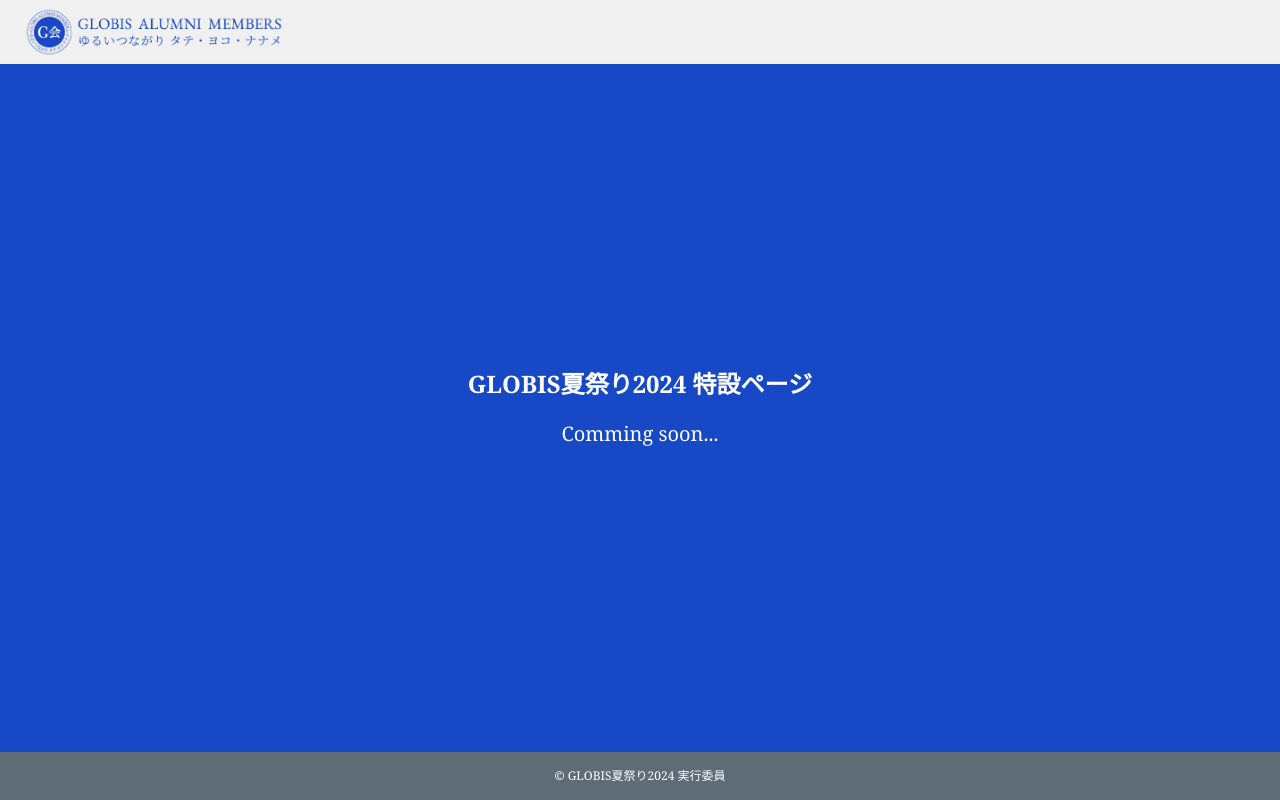
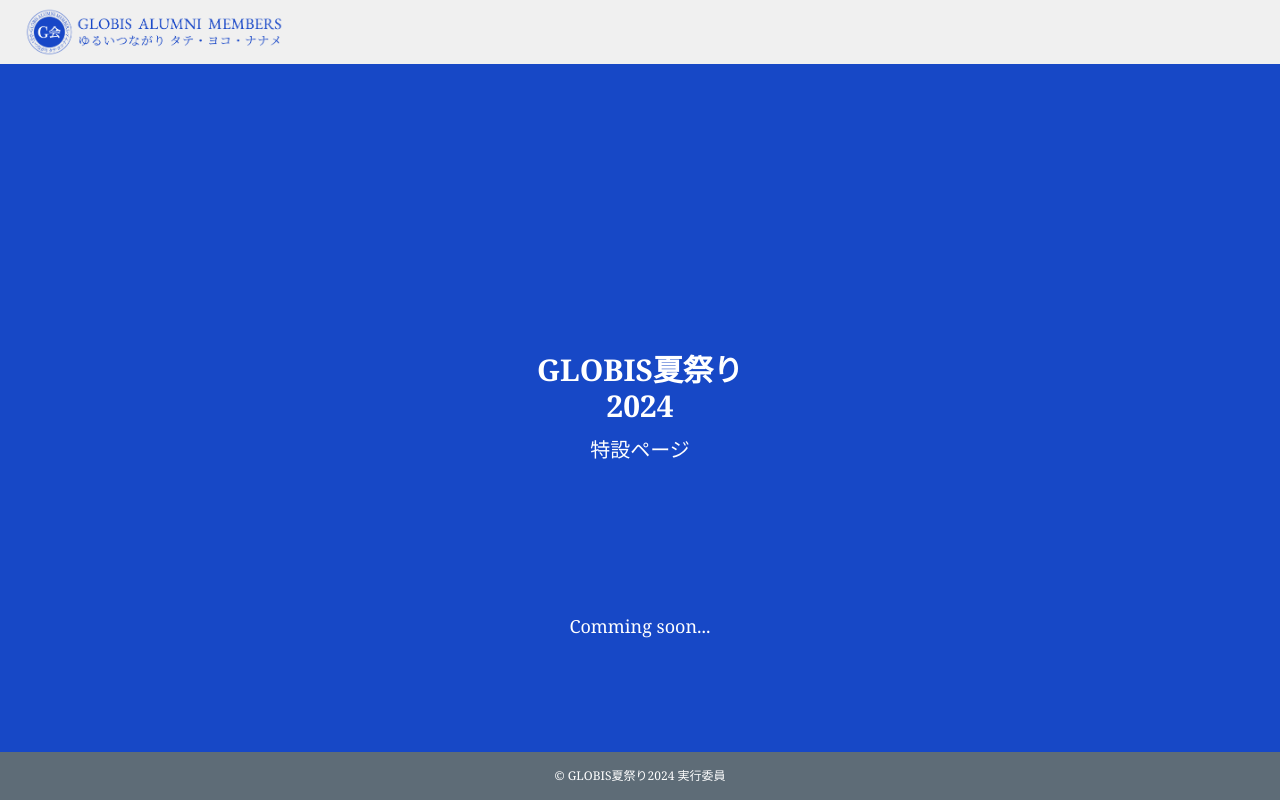
Before and after one commit to RYOTA-F/globis-summer-festival-2024, a Next.js app: page / in a window 1280 px wide. Built offline with nearby package versions, Linux system fonts and the light colour scheme.

Commit message:
:art: Main 修正

```diff
--- a/src/constants/global.ts
+++ b/src/constants/global.ts
@@ -1,7 +1,13 @@
-const TITLE = 'GLOBIS夏祭り2024' as const
+const GLOBIS = 'GLOBIS' as const
+const SUMMER_FESTIVAL = '夏祭り' as const
+const YEAR_2024 = '2024' as const
+const TITLE = `${GLOBIS}${SUMMER_FESTIVAL}${YEAR_2024}` as const
 const COPY = `${TITLE} 実行委員` as const
 
 export const SITE = {
   TITLE,
+  GLOBIS,
+  SUMMER_FESTIVAL,
+  YEAR_2024,
   COPY,
 } as const
--- a/src/constants/text.ts
+++ b/src/constants/text.ts
@@ -1 +1,7 @@
-export const TEXT = {} as const
+const SPECIAL_PAGE = '特設ページ' as const
+const COMMING_SOON = 'Comming soon...' as const
+
+export const TEXT = {
+  SPECIAL_PAGE,
+  COMMING_SOON,
+} as const
--- a/src/features/home/Main/Main.tsx
+++ b/src/features/home/Main/Main.tsx
@@ -1,4 +1,5 @@
 import { SITE } from '../../../constants/global'
+import { TEXT } from '../../../constants/text'
 
 export const ARIA_LABEL = 'main' as const
 
@@ -9,9 +10,20 @@
       aria-label={ARIA_LABEL}
     >
       <div>
-        <h1 className="text-2xl font-bold">{SITE.TITLE} 特設ページ</h1>
-        <h2 className="flex justify-center mt-5 text-xl ">Comming soon...</h2>
+        <h1 className="text-3xl font-bold">
+          <p className="text-center">
+            {SITE.GLOBIS}
+            {SITE.SUMMER_FESTIVAL}
+          </p>
+          <p className="text-center">{SITE.YEAR_2024}</p>
+        </h1>
+        <h2 className="flex justify-center mt-3 text-xl">
+          {TEXT.SPECIAL_PAGE}
+        </h2>
       </div>
+      <p className="flex justify-center mt-5 text-lg absolute bottom-40">
+        {TEXT.COMMING_SOON}
+      </p>
     </section>
   )
 }
```
